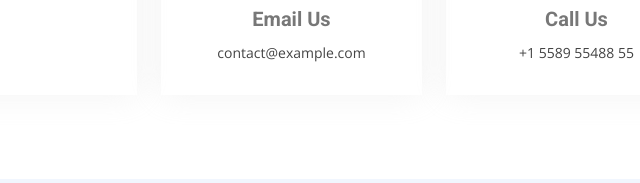
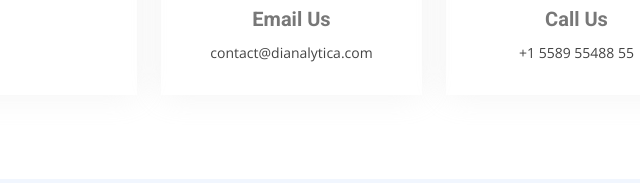
Before and after one commit to afikri/dianalytics, a plain HTML site: page index.html in a window 1280 px wide. Shown: the part 4242-4425 px from the top of the page, 491-1131 px from the left. Drawn offline with nearby package versions, Linux system fonts and the light colour scheme.

```diff
--- a/index.html
+++ b/index.html
@@ -477,7 +477,7 @@
             <div class="info-box  mb-4">
               <i class="bx bx-envelope"></i>
               <h3>Email Us</h3>
-              <p>contact@example.com</p>
+              <p>contact@dianalytica.com</p>
             </div>
           </div>
 
```
